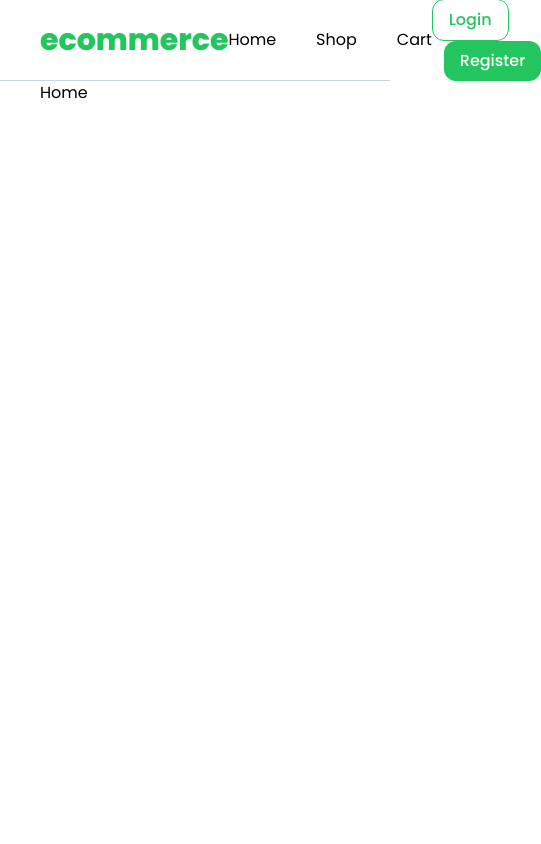
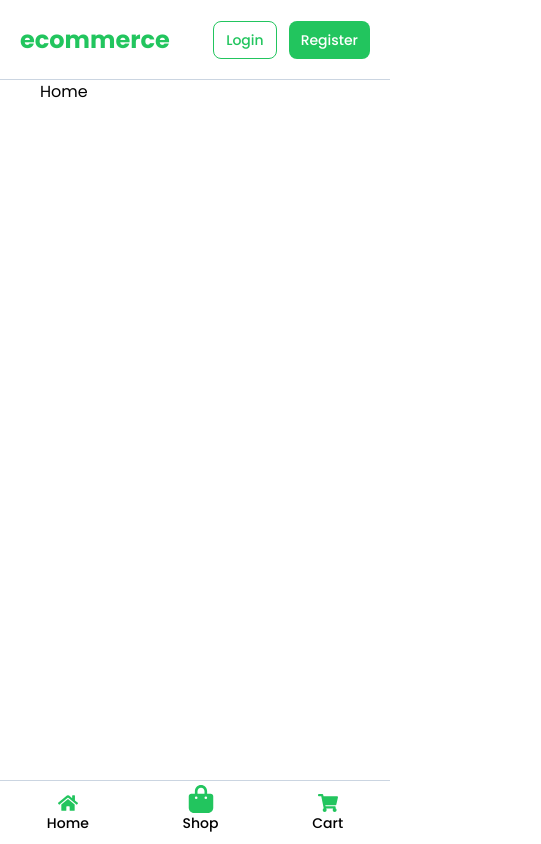
Before and after one commit to Alwisteins/ecommerce, a React (Vite) app in the folder frontend/: page / in a window 390 px wide. Shown: the whole page, 541 px wide, since content can reach past the window. Built offline with nearby package versions, Linux system fonts and the light colour scheme.

Commit message:
add responsive navbar

```diff
--- a/frontend/src/components/button/Button.tsx
+++ b/frontend/src/components/button/Button.tsx
@@ -13,7 +13,7 @@ export default function Button(props: ButtonProps) {
     <button
       className={`${
         outline ? outlineStyle : defaultStyle
-      } px-4 py-2 rounded-xl font-medium focus:outline-none focus:ring focus:ring-green-300`}
+      } sm:block px-3 py-2 sm:px-4 rounded-lg sm:rounded-xl text-sm sm:text-base font-medium focus:outline-none focus:ring focus:ring-green-300`}
       onClick={onClick}
     >
       {name}
--- /dev/null
+++ b/frontend/src/components/navbar/Navbar.tsx
@@ -0,0 +1,24 @@
+import navMenu from "./navMenu";
+
+export default function Navbar() {
+  return (
+    <nav className="sm:block order-1 sm:order-none h-16 sm:static absolute bottom-0 left-0 w-full sm:w-auto border-t border-slate-300 sm:border-none">
+      <ul className="flex sm:space-x-10 w-full h-full justify-around sm:justify-normal items-center">
+        {navMenu.map((nav) => (
+          <li key={nav.name} className={`${nav.name == "Shop" ? "mb-2" : ""} sm:mb-0`}>
+            <a href={nav.path} className="flex flex-col items-center">
+              <nav.icon
+                className={`${
+                  nav.name == "Shop" ? "w-7 h-7" : "w-5 h-5"
+                } block sm:hidden text-green-500`}
+              />
+              <span className="text-sm sm:text-base font-medium sm:font-normal">
+                {nav.name}
+              </span>
+            </a>
+          </li>
+        ))}
+      </ul>
+    </nav>
+  );
+}
--- /dev/null
+++ b/frontend/src/components/navbar/navMenu.ts
@@ -0,0 +1,23 @@
+import { FaHome } from "react-icons/fa";
+import { FaBagShopping } from "react-icons/fa6";
+import { FaShoppingCart } from "react-icons/fa";
+
+const navMenu = [
+  {
+    name: "Home",
+    path: "/",
+    icon: FaHome,
+  },
+  {
+    name: "Shop",
+    path: "/shop",
+    icon: FaBagShopping,
+  },
+  {
+    name: "Cart",
+    path: "/cart",
+    icon: FaShoppingCart,
+  },
+];
+
+export default navMenu;
--- a/frontend/src/components/topbar/Topbar.tsx
+++ b/frontend/src/components/topbar/Topbar.tsx
@@ -1,25 +1,23 @@
 import { useNavigate } from "react-router-dom";
 import Button from "../button/Button";
-import navMenu from "./navMenu";
+import Navbar from "../navbar/Navbar";
 
 export default function Topbar() {
   const navigate = useNavigate();
 
   return (
-    <header className="h-20 p-10 flex items-center justify-between border-b border-slate-300">
-      <h1 className="font-extrabold text-3xl text-green-500">ecommerce</h1>
-      <nav>
-        <ul className="flex space-x-10">
-          {navMenu.map((nav) => (
-            <li key={nav.name}>
-              <a href={nav.path}>{nav.name}</a>
-            </li>
-          ))}
-        </ul>
-      </nav>
-      <div className="space-x-3">
-        <Button name="Login" onClick={() => navigate('/login')} outline={true} />
-        <Button name="Register" onClick={() => navigate('/login')} />
+    <header className="h-20 p-5 sm:p-10 flex items-center justify-between border-b border-slate-300">
+      <h1 className="order-2 sm:order-none font-bold text-2xl sm:font-extrabold sm:text-3xl text-green-500">
+        ecommerce
+      </h1>
+      <Navbar />
+      <div className="order-3 flex sm:order-none space-x-3">
+        <Button
+          name="Login"
+          onClick={() => navigate("/login")}
+          outline={true}
+        />
+        <Button name="Register" onClick={() => navigate("/register")} />
       </div>
     </header>
   );
--- a/frontend/src/components/topbar/navMenu.ts
+++ /dev/null
@@ -1,16 +0,0 @@
-const navMenu = [
-  {
-    name: "Home",
-    path: "/",
-  },
-  {
-    name: "Shop",
-    path: "/shop",
-  },
-  {
-    name: "Cart",
-    path: "/cart",
-  },
-];
-
-export default navMenu;
```
